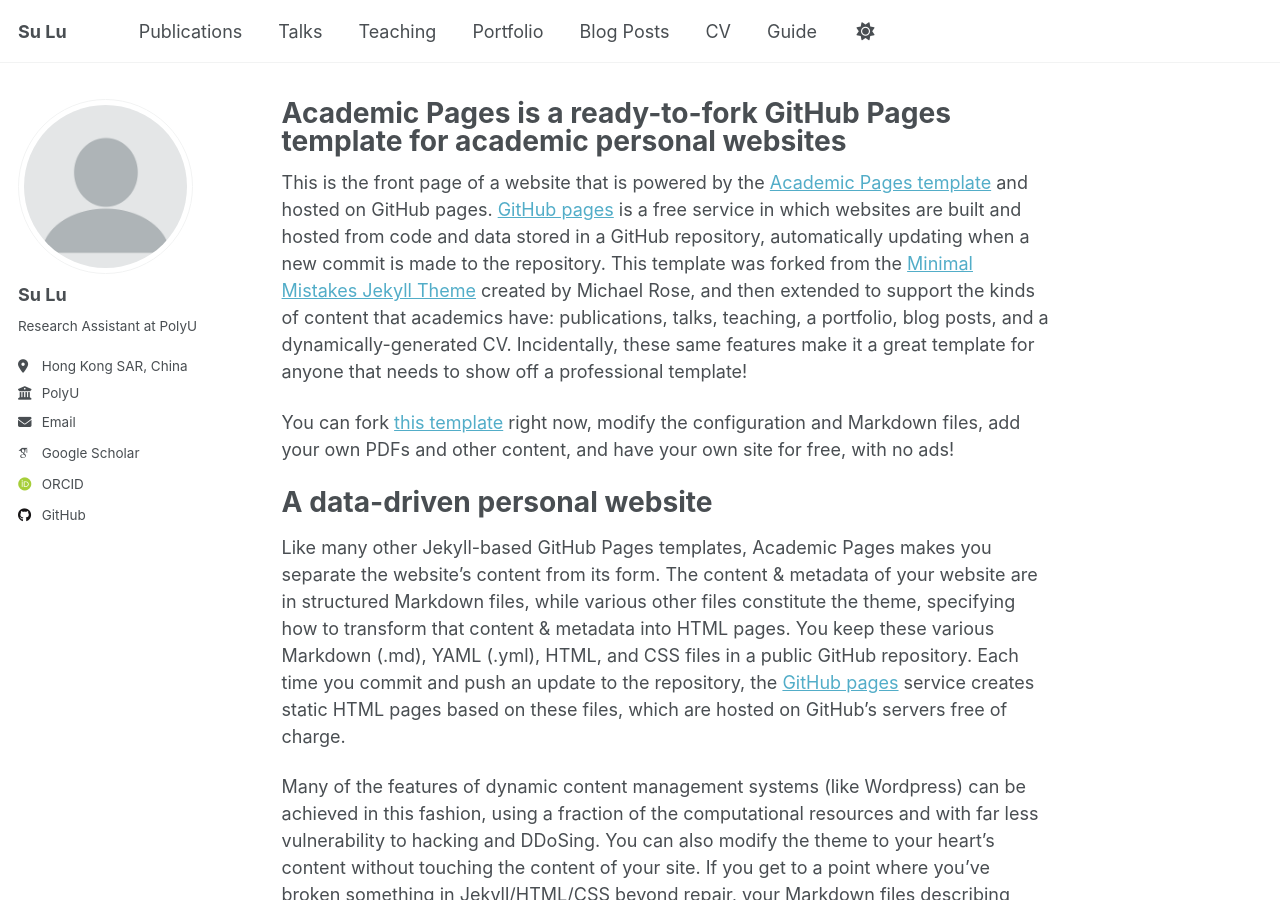
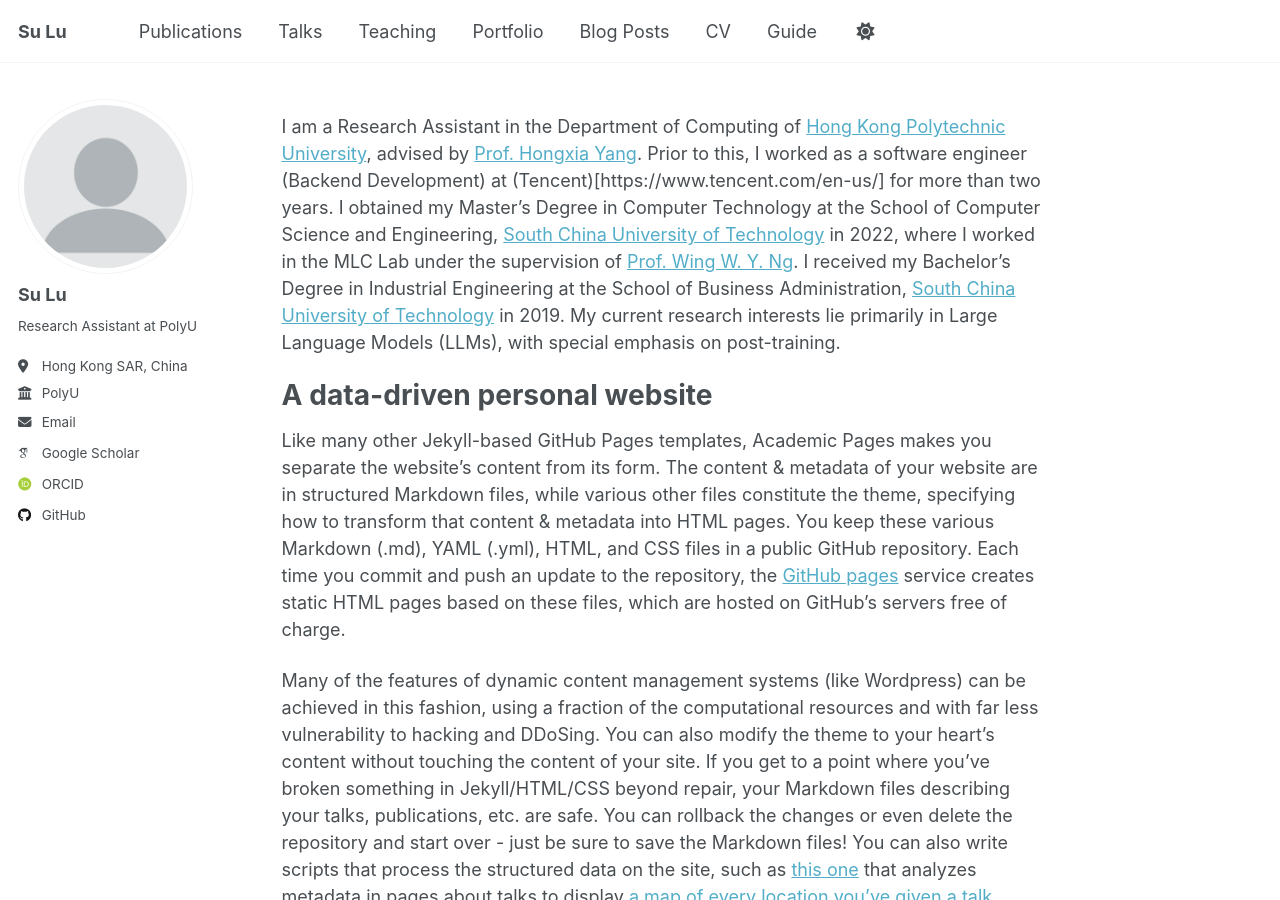
Before and after one commit to luppx/luppx.github.io, a Jekyll site: the page built from _pages/about.md, in a window 1280 px wide and 900 px high. Built offline with Jekyll 4.4.1, drawn with Linux system fonts in a browser that asks for light colours; some web fonts are replaced; a script that is not in the unit is left out.

Commit message:
Update about.md

```diff
--- a/_pages/about.md
+++ b/_pages/about.md
@@ -1,15 +1,13 @@
 ---
 permalink: /
-title: "Academic Pages is a ready-to-fork GitHub Pages template for academic personal websites"
+title: ""
 author_profile: true
 redirect_from:
   - /about/
   - /about.html
 ---
 
-This is the front page of a website that is powered by the [Academic Pages template](https://github.com/academicpages/academicpages.github.io) and hosted on GitHub pages. [GitHub pages](https://pages.github.com) is a free service in which websites are built and hosted from code and data stored in a GitHub repository, automatically updating when a new commit is made to the repository. This template was forked from the [Minimal Mistakes Jekyll Theme](https://mmistakes.github.io/minimal-mistakes/) created by Michael Rose, and then extended to support the kinds of content that academics have: publications, talks, teaching, a portfolio, blog posts, and a dynamically-generated CV. Incidentally, these same features make it a great template for anyone that needs to show off a professional template!
-
- You can fork [this template](https://github.com/academicpages/academicpages.github.io) right now, modify the configuration and Markdown files, add your own PDFs and other content, and have your own site for free, with no ads!
+I am a Research Assistant in the Department of Computing of [Hong Kong Polytechnic University](https://www.polyu.edu.hk), advised by [Prof. Hongxia Yang](https://www4.comp.polyu.edu.hk/~hongxyang/). Prior to this, I worked as a software engineer (Backend Development) at (Tencent)[https://www.tencent.com/en-us/] for more than two years. I obtained my Master’s Degree in Computer Technology at the School of Computer Science and Engineering, [South China University of Technology](https://www.scut.edu.cn/en/) in 2022, where I worked in the MLC Lab under the supervision of [Prof. Wing W. Y. Ng](https://www2.scut.edu.cn/cs/2017/0629/c22284a328086/page.htm). I received my Bachelor’s Degree in Industrial Engineering at the School of Business Administration, [South China University of Technology](https://www.scut.edu.cn/en/) in 2019. My current research interests lie primarily in Large Language Models (LLMs), with special emphasis on post-training.
 
 A data-driven personal website
 ======
```
